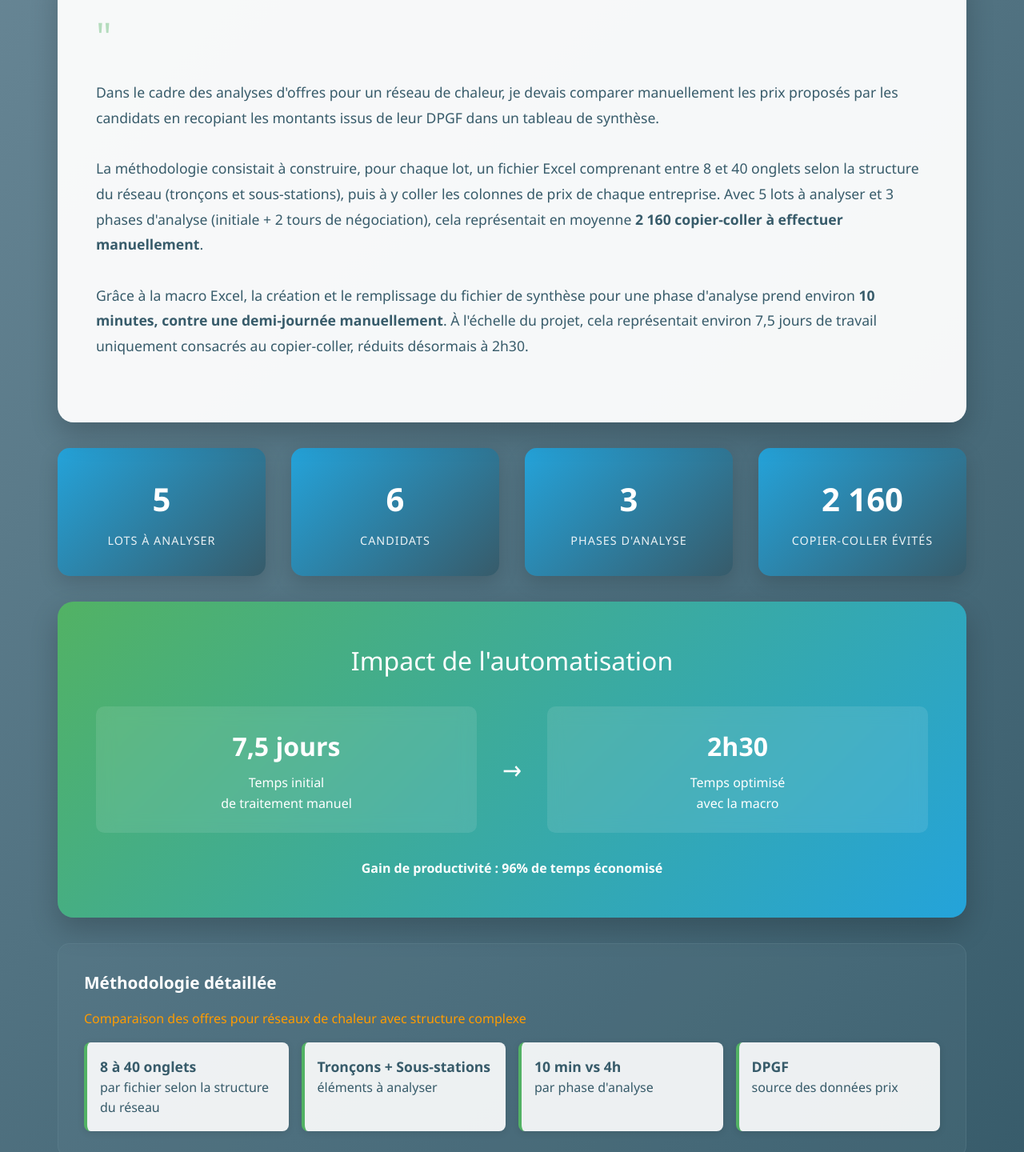
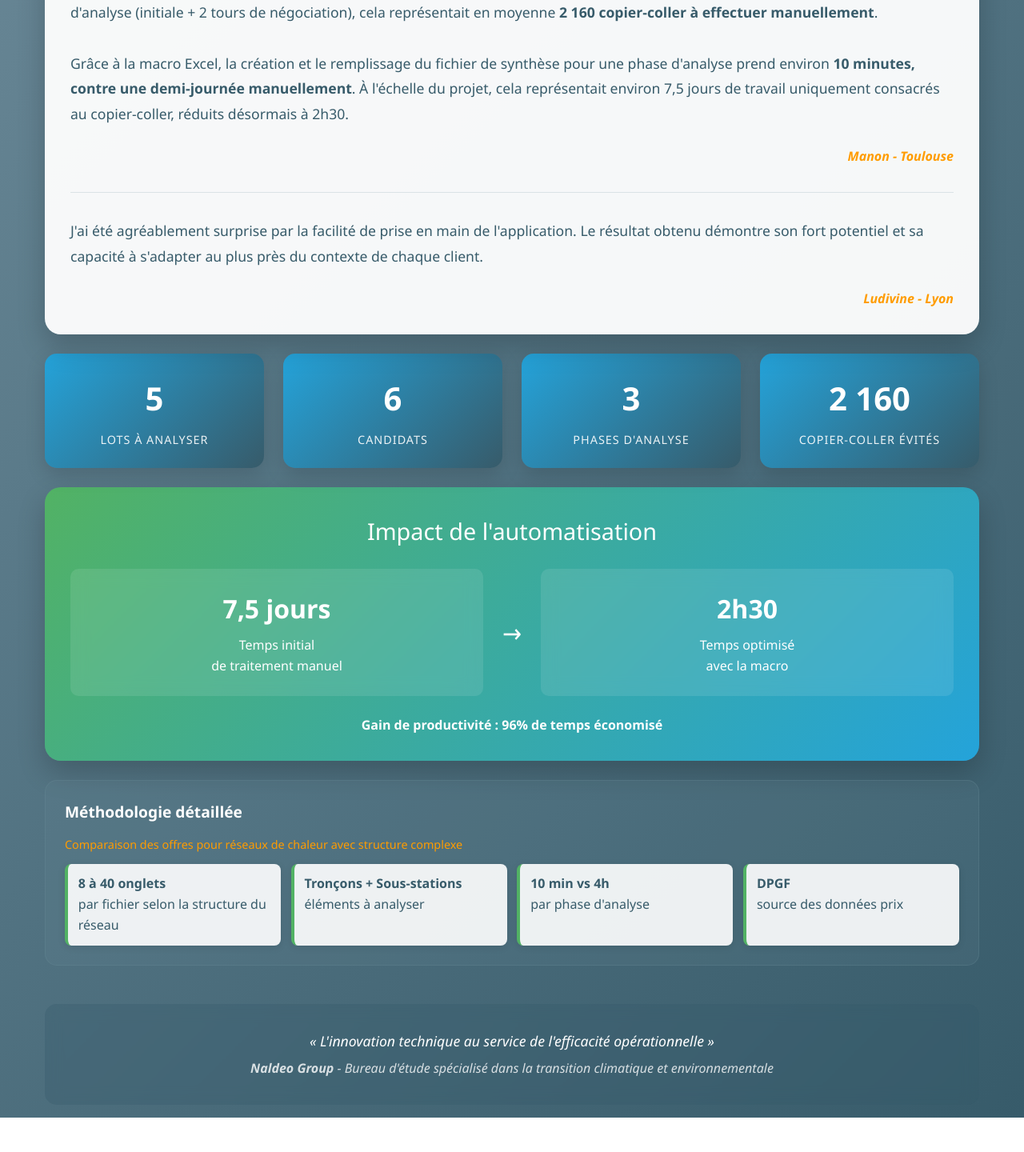
Before and after one commit to akhellad/naldeo-testimonial, a plain HTML site: page index.html in a window 1280 px wide. Shown: the part 380-1820 px from the top of the page at 80% size. After the commit the page ends 1777 px from the top, so only its background shows below. Drawn offline with Linux system fonts and the light colour scheme.

Commit message:
Update index.html

```diff
--- a/index.html
+++ b/index.html
@@ -21,37 +21,37 @@
         .container {
             max-width: 1200px;
             margin: 0 auto;
-            padding: 2rem;
+            padding: 1rem;
         }
 
         .header {
             text-align: center;
-            margin-bottom: 3rem;
+            margin-bottom: 1rem;
             background: rgba(255, 255, 255, 0.95);
-            padding: 2rem;
+            padding: 1rem;
             border-radius: 15px;
             box-shadow: 0 10px 30px rgba(0,0,0,0.2);
         }
 
         .logo-placeholder {
-            font-size: 2rem;
+            font-size: 1.5rem;
             font-weight: bold;
             color: #375B6A;
-            margin-bottom: 1rem;
+            margin-bottom: 0.5rem;
             text-transform: uppercase;
             letter-spacing: 2px;
         }
 
         .header h1 {
             color: #375B6A;
-            font-size: 2.5rem;
+            font-size: 1.8rem;
             margin-bottom: 0.5rem;
             font-weight: 300;
         }
 
         .header .subtitle {
             color: #FF9C00;
-            font-size: 1.1rem;
+            font-size: 1rem;
             max-width: 600px;
             margin: 0 auto;
             font-weight: 500;
@@ -60,9 +60,9 @@
         .testimonial-card {
             background: rgba(255, 255, 255, 0.95);
             border-radius: 20px;
-            padding: 3rem;
+            padding: 2rem;
             box-shadow: 0 15px 35px rgba(0,0,0,0.2);
-            margin-bottom: 2rem;
+            margin-bottom: 1.5rem;
             position: relative;
             overflow: hidden;
         }
@@ -78,30 +78,48 @@
         }
 
         .quote-icon {
-            font-size: 3rem;
-            color: #52B264;
-            opacity: 0.4;
-            margin-bottom: 1rem;
+            display: none;
         }
 
         .testimonial-text {
             font-size: 1.1rem;
             line-height: 1.8;
             color: #375B6A;
+            margin-bottom: 1.5rem;
+        }
+
+        .individual-testimonial {
             margin-bottom: 2rem;
+            padding-bottom: 2rem;
+            border-bottom: 1px solid rgba(108, 138, 153, 0.2);
+        }
+
+        .individual-testimonial:last-child {
+            margin-bottom: 0;
+            padding-bottom: 0;
+            border-bottom: none;
+        }
+
+        .testimonial-author {
+            font-weight: 600;
+            color: #FF9C00;
+            font-size: 1rem;
+            margin-top: 1rem;
+            text-align: right;
+            font-style: italic;
         }
 
         .stats-grid {
             display: grid;
             grid-template-columns: repeat(auto-fit, minmax(250px, 1fr));
-            gap: 2rem;
-            margin: 2rem 0;
+            gap: 1.5rem;
+            margin: 1.5rem 0;
         }
 
         .stat-card {
             background: linear-gradient(135deg, #24A3dA 0%, #375B6A 100%);
             color: white;
-            padding: 2rem;
+            padding: 1.5rem;
             border-radius: 15px;
             text-align: center;
             transition: transform 0.3s ease;
@@ -129,15 +147,15 @@
         .impact-section {
             background: linear-gradient(135deg, #52B264, #24A3dA);
             color: white;
-            padding: 3rem;
+            padding: 2rem;
             border-radius: 20px;
             text-align: center;
-            margin: 2rem 0;
+            margin: 1.5rem 0;
             box-shadow: 0 15px 35px rgba(0,0,0,0.2);
         }
 
         .impact-title {
-            font-size: 2rem;
+            font-size: 1.8rem;
             margin-bottom: 1rem;
             font-weight: 300;
             color: white;
@@ -146,9 +164,9 @@
         .impact-comparison {
             display: grid;
             grid-template-columns: 1fr auto 1fr;
-            gap: 2rem;
+            gap: 1.5rem;
             align-items: center;
-            margin: 2rem 0;
+            margin: 1.5rem 0;
         }
 
         .before, .after {
@@ -171,35 +189,36 @@
 
         .methodology {
             background: rgba(108, 138, 153, 0.15);
-            padding: 2rem;
+            padding: 1.5rem;
             border-radius: 15px;
-            margin: 2rem 0;
+            margin: 1rem 0;
             border: 1px solid rgba(108, 138, 153, 0.3);
         }
 
         .methodology h3 {
             color: white;
-            margin-bottom: 1rem;
-            font-size: 1.3rem;
+            margin-bottom: 0.8rem;
+            font-size: 1.2rem;
             font-weight: 600;
         }
 
         .methodology p {
             color: #FF9C00;
             font-weight: 500;
-            margin-bottom: 1rem;
+            margin-bottom: 0.8rem;
+            font-size: 0.9rem;
         }
 
         .methodology-details {
             display: grid;
-            grid-template-columns: repeat(auto-fit, minmax(200px, 1fr));
-            gap: 1rem;
-            margin-top: 1rem;
+            grid-template-columns: repeat(auto-fit, minmax(180px, 1fr));
+            gap: 0.8rem;
+            margin-top: 0.8rem;
         }
 
         .detail-item {
             background: rgba(255, 255, 255, 0.9);
-            padding: 1rem;
+            padding: 0.8rem;
             border-radius: 8px;
             border-left: 4px solid #52B264;
             box-shadow: 0 2px 10px rgba(0,0,0,0.1);
@@ -208,7 +227,28 @@
         .detail-number {
             font-weight: bold;
             color: #375B6A;
+            font-size: 1rem;
+        }
+
+        .footer {
+            text-align: center;
+            margin-top: 3rem;
+            padding: 2rem;
+            color: white;
+            font-style: italic;
+            background: rgba(55, 91, 106, 0.3);
+            border-radius: 15px;
+            backdrop-filter: blur(10px);
+        }
+
+        .footer p:first-child {
+            color: white;
             font-size: 1.1rem;
+            margin-bottom: 0.5rem;
+        }
+
+        .footer p:last-child {
+            color: rgba(255, 255, 255, 0.8);
         }
 
         @media (max-width: 768px) {
@@ -245,12 +285,23 @@
 
         <div class="testimonial-card">
             <div class="quote-icon">"</div>
+
+            <div class="individual-testimonial">
                 <div class="testimonial-text">
                     Dans le cadre des analyses d'offres pour un réseau de chaleur, je devais comparer manuellement les prix proposés par les candidats en recopiant les montants issus de leur DPGF dans un tableau de synthèse.
                     <br><br>
                     La méthodologie consistait à construire, pour chaque lot, un fichier Excel comprenant entre 8 et 40 onglets selon la structure du réseau (tronçons et sous-stations), puis à y coller les colonnes de prix de chaque entreprise. Avec 5 lots à analyser et 3 phases d'analyse (initiale + 2 tours de négociation), cela représentait en moyenne <strong>2 160 copier-coller à effectuer manuellement</strong>.
                     <br><br>
                     Grâce à la macro Excel, la création et le remplissage du fichier de synthèse pour une phase d'analyse prend environ <strong>10 minutes, contre une demi-journée manuellement</strong>. À l'échelle du projet, cela représentait environ 7,5 jours de travail uniquement consacrés au copier-coller, réduits désormais à 2h30.
+                </div>
+                <div class="testimonial-author">Manon - Toulouse</div>
+            </div>
+
+            <div class="individual-testimonial">
+                <div class="testimonial-text">
+                    J'ai été agréablement surprise par la facilité de prise en main de l'application. Le résultat obtenu démontre son fort potentiel et sa capacité à s'adapter au plus près du contexte de chaque client.
+                </div>
+                <div class="testimonial-author">Ludivine - Lyon</div>
             </div>
         </div>
 
@@ -311,6 +362,11 @@
                 </div>
             </div>
         </div>
+
+        <div class="footer">
+            <p>« L'innovation technique au service de l'efficacité opérationnelle »</p>
+            <p><strong>Naldeo Group</strong> - Bureau d'étude spécialisé dans la transition climatique et environnementale</p>
+        </div>
     </div>
 </body>
 </html>
```
Lines whose indentation alone changed are shown as unchanged.
